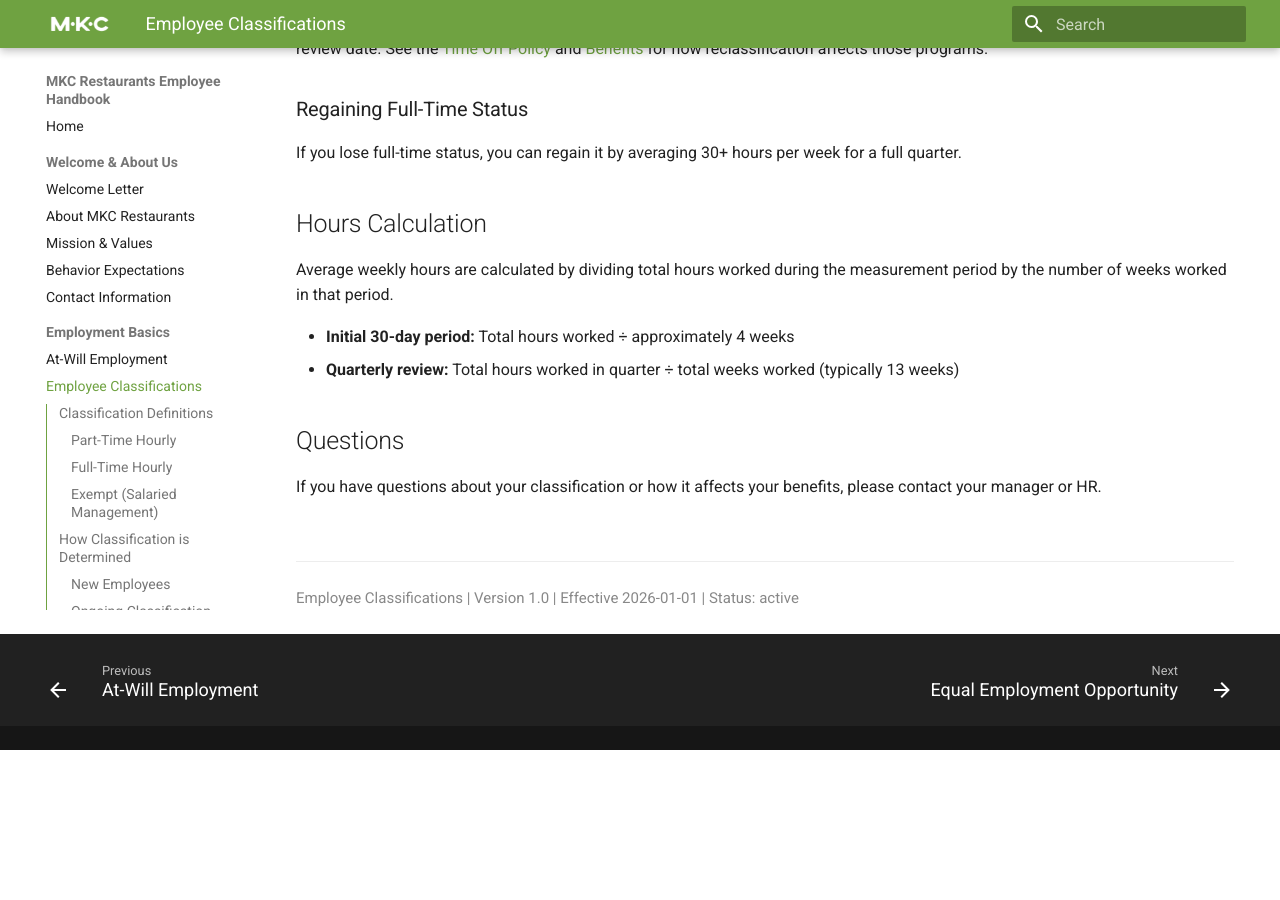
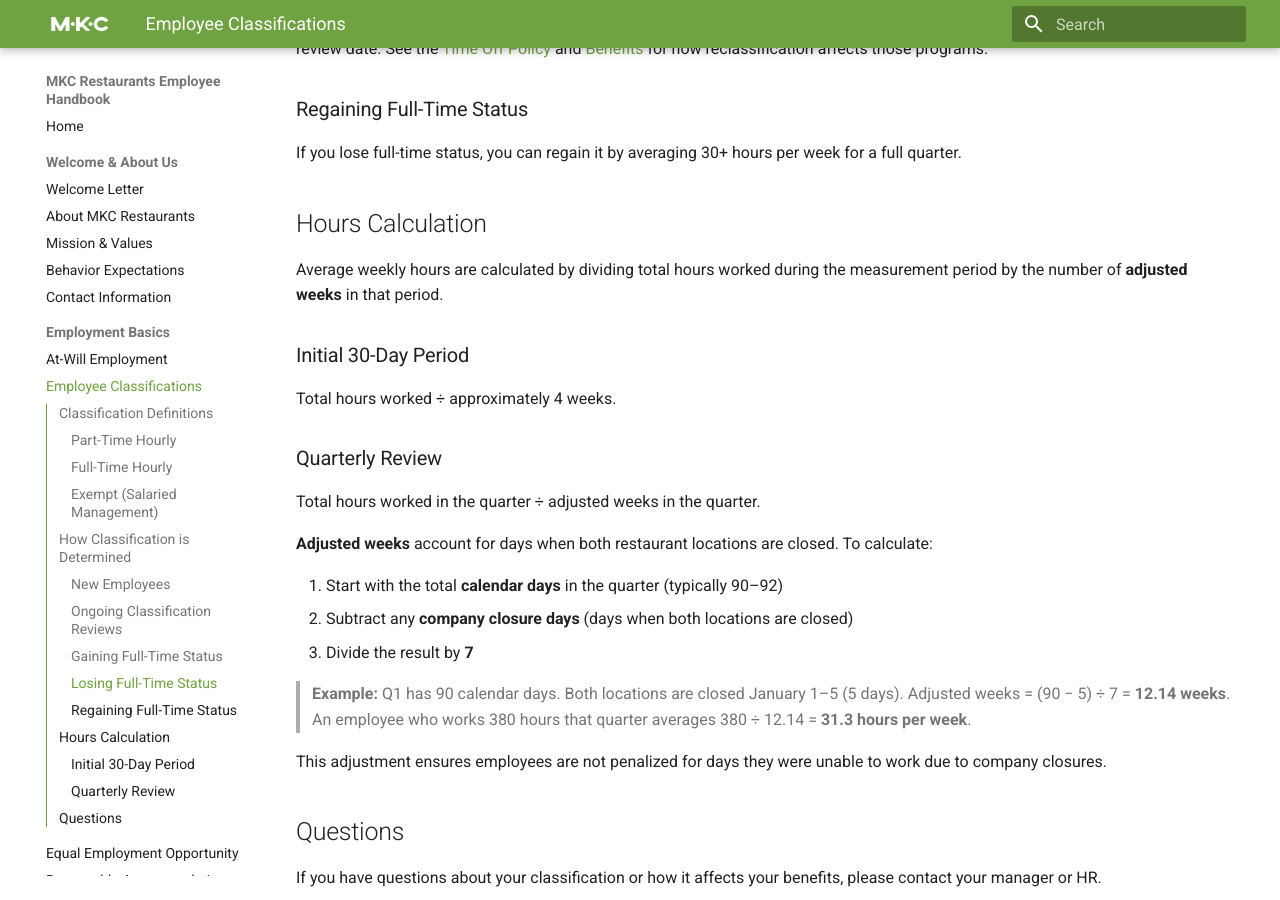
Before and after one commit to JustinAhlstrom-MKC/handbook, an MkDocs documentation site: the page built from policies/02-employment/employee-classifications.md, in a window 1280 px wide and 900 px high, scrolled down 1499 px. Built offline with MkDocs 1.6.1 and Material for MkDocs 9.7.7, drawn with Linux system fonts in a browser that asks for light colours; before the commit the page ends 2249 px from its top, so only the background shows below that.

Commit message:
Clarify hours calculation to exclude company closure days
Updated the Hours Calculation section in employee classifications to use
an "adjusted weeks" formula that subtracts company closure days from the
quarter's calendar days before dividing by 7. This prevents employees
near the 30-hour threshold from losing full-time status due to days
they were unable to work (e.g., early January and July closures).

https://claude.ai/code/session_01Kbi6d8deKTgYifGPjDFTvp

```diff
--- a/policies/02-employment/employee-classifications.md
+++ b/policies/02-employment/employee-classifications.md
@@ -62,10 +62,27 @@ If you lose full-time status, you can regain it by averaging 30+ hours per week
 
 ## Hours Calculation
 
-Average weekly hours are calculated by dividing total hours worked during the measurement period by the number of weeks worked in that period.
+Average weekly hours are calculated by dividing total hours worked during the measurement period by the number of **adjusted weeks** in that period.
 
-- **Initial 30-day period:** Total hours worked ÷ approximately 4 weeks
-- **Quarterly review:** Total hours worked in quarter ÷ total weeks worked (typically 13 weeks)
+### Initial 30-Day Period
+
+Total hours worked ÷ approximately 4 weeks.
+
+### Quarterly Review
+
+Total hours worked in the quarter ÷ adjusted weeks in the quarter.
+
+**Adjusted weeks** account for days when both restaurant locations are closed. To calculate:
+
+1. Start with the total **calendar days** in the quarter (typically 90–92)
+2. Subtract any **company closure days** (days when both locations are closed)
+3. Divide the result by **7**
+
+> **Example:** Q1 has 90 calendar days. Both locations are closed January 1–5 (5 days).
+> Adjusted weeks = (90 − 5) ÷ 7 = **12.14 weeks**.
+> An employee who works 380 hours that quarter averages 380 ÷ 12.14 = **31.3 hours per week**.
+
+This adjustment ensures employees are not penalized for days they were unable to work due to company closures.
 
 ## Questions
 
```
